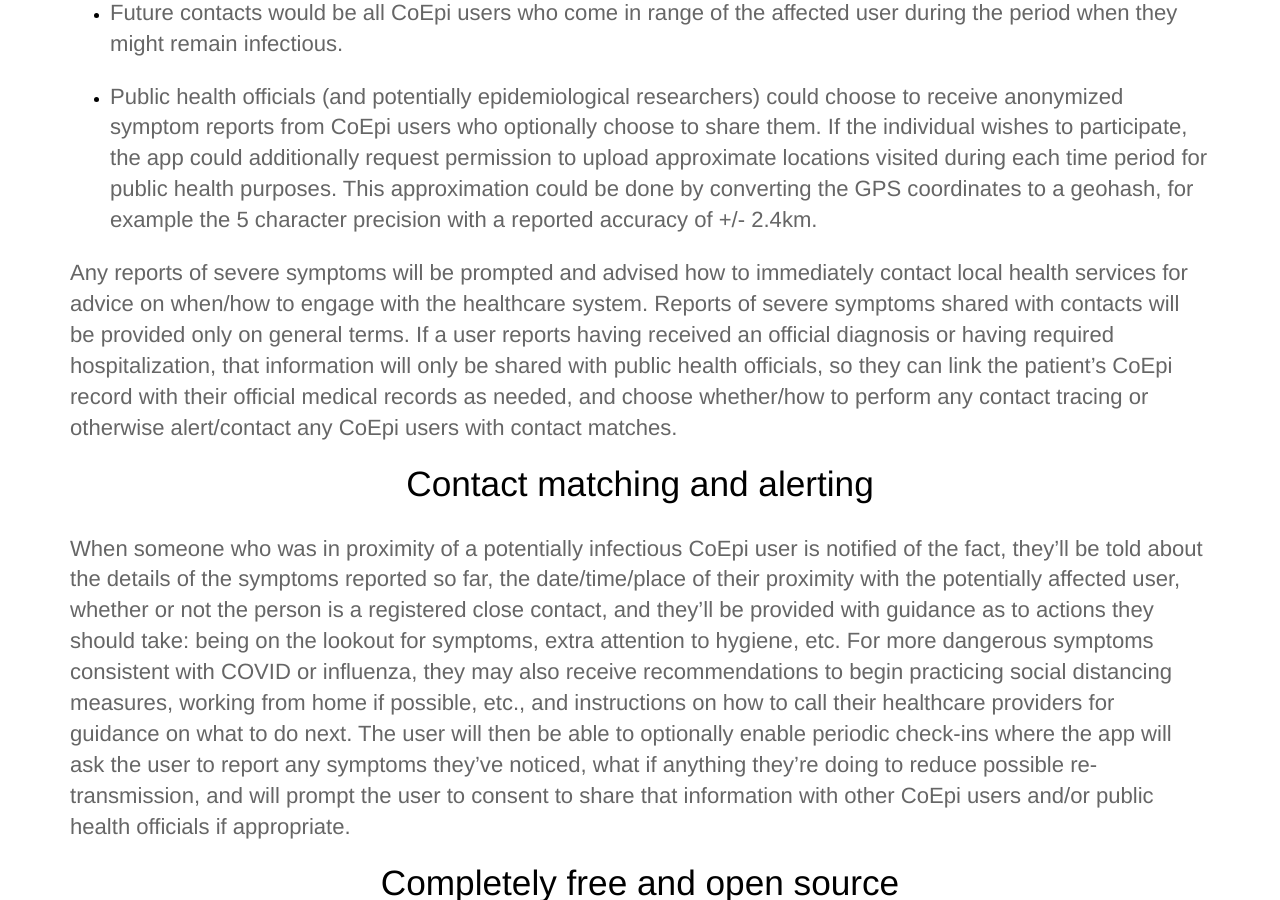
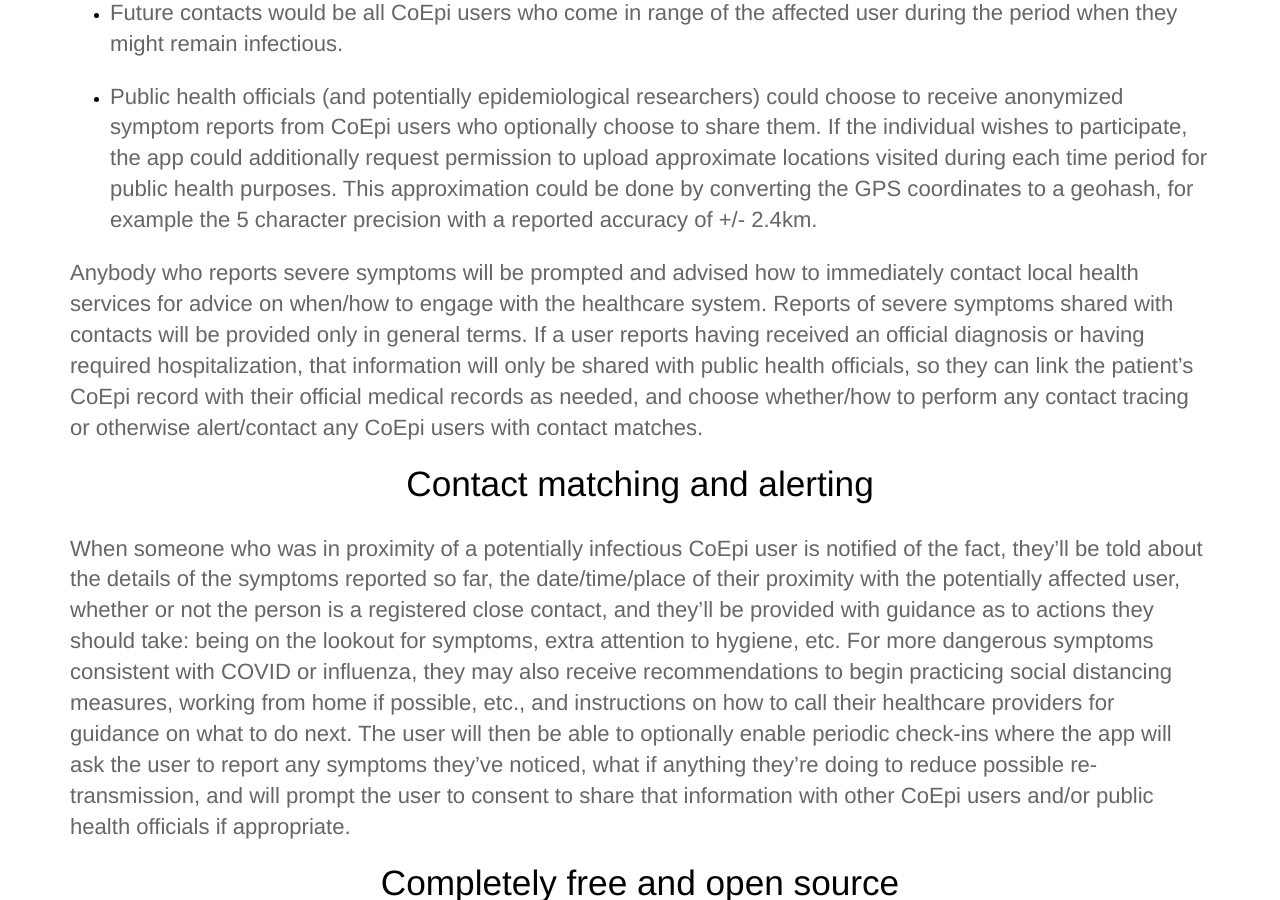
Before and after one commit to Co-Epi/website, a Jekyll site: the page built from vision.html, in a window 1280 px wide and 900 px high, scrolled down 2310 px. Built offline with Jekyll 4.4.1, drawn with Linux system fonts in a browser that asks for light colours.

Commit message:
Grammar fix

```diff
--- a/vision.html
+++ b/vision.html
@@ -32,7 +32,7 @@
 <li><p>Future contacts would be all CoEpi users who come in range of the affected user during the period when they might remain infectious.</li>
 <li><p>Public health officials (and potentially epidemiological researchers) could choose to receive anonymized symptom reports from CoEpi users who optionally choose to share them. If the individual wishes to participate, the app could additionally request permission to upload approximate locations visited during each time period for public health purposes. This approximation could be done by converting the GPS coordinates to a geohash, for example the 5 character precision with a reported accuracy of +/- 2.4km.</li>
 </ul>
-<p>Any reports of severe symptoms will be prompted and advised how to immediately contact local health services for advice on when/how to engage with the healthcare system. Reports of severe symptoms shared with contacts will be provided only on general terms. If a user reports having received an official diagnosis or having required hospitalization, that information will only be shared with public health officials, so they can link the patient’s CoEpi record with their official medical records as needed, and choose whether/how to perform any contact tracing or otherwise alert/contact any CoEpi users with contact matches.</p>
+<p>Anybody who reports severe symptoms will be prompted and advised how to immediately contact local health services for advice on when/how to engage with the healthcare system. Reports of severe symptoms shared with contacts will be provided only in general terms. If a user reports having received an official diagnosis or having required hospitalization, that information will only be shared with public health officials, so they can link the patient’s CoEpi record with their official medical records as needed, and choose whether/how to perform any contact tracing or otherwise alert/contact any CoEpi users with contact matches.</p>
 <h2 id="contact-matching-and-alerting">Contact matching and alerting</h2>
 <p>When someone who was in proximity of a potentially infectious CoEpi user is notified of the fact, they’ll be told about the details of the symptoms reported so far, the date/time/place of their proximity with the potentially affected user, whether or not the person is a registered close contact, and they’ll be provided with guidance as to actions they should take: being on the lookout for symptoms, extra attention to hygiene, etc. For more dangerous symptoms consistent with COVID or influenza, they may also receive recommendations to begin practicing social distancing measures, working from home if possible, etc., and instructions on how to call their healthcare providers for guidance on what to do next.
 The user will then be able to optionally enable periodic check-ins where the app will ask the user to report any symptoms they’ve noticed, what if anything they’re doing to reduce possible re-transmission, and will prompt the user to consent to share that information with other CoEpi users and/or public health officials if appropriate.</p>
```
